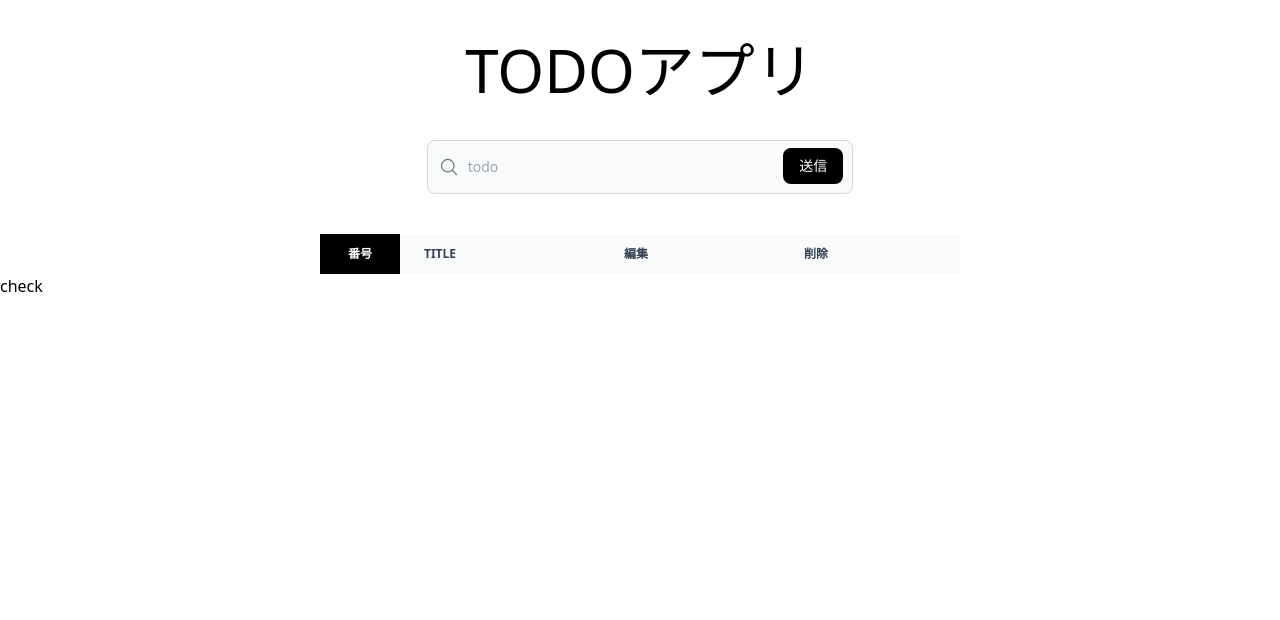
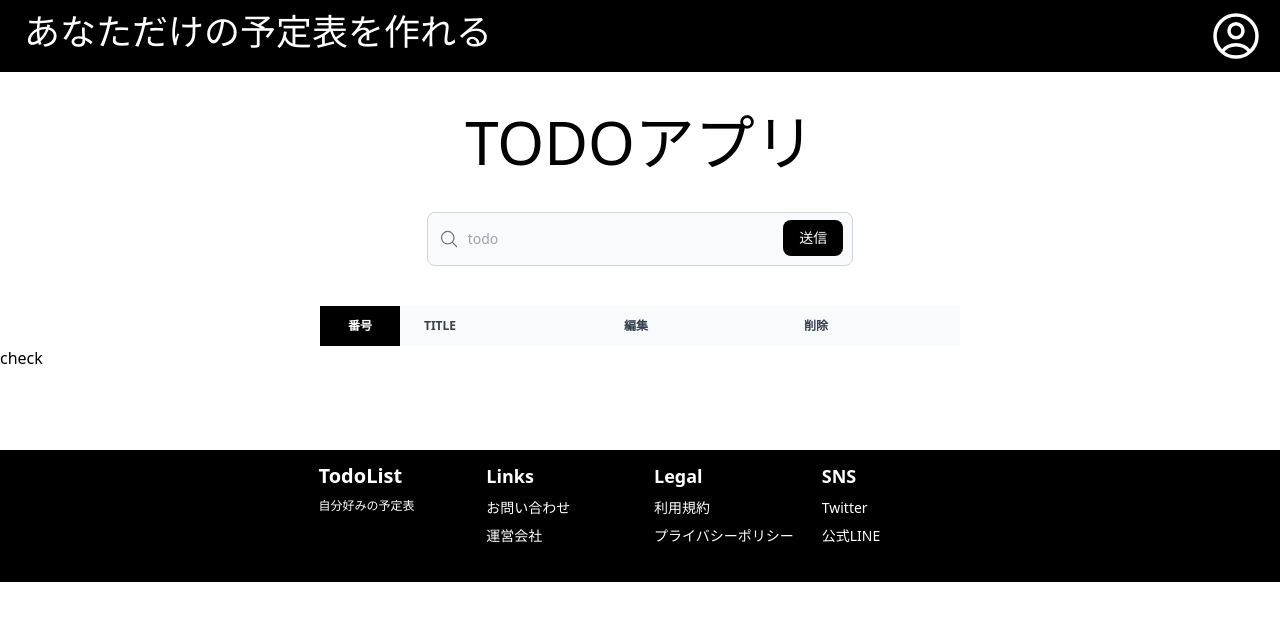
Before and after one commit to hokushi/todoapp, a Next.js app: page / in a window 1280 px wide. Shown: the top 620 px of the page. Built offline with nearby package versions, Linux system fonts and the light colour scheme.

Commit message:
baselayoutの作成

```diff
--- /dev/null
+++ b/components/baselayout.tsx
@@ -0,0 +1,110 @@
+import { Menu, Transition } from "@headlessui/react";
+import { UserCircleIcon } from "@heroicons/react/24/outline";
+import Link from "next/link";
+import { Fragment } from "react";
+
+const BaseLayout = ({ children }) => {
+  return (
+    <div className="box-border">
+      <header className="flex justify-between bg-black">
+        <div className="px-6 py-3 text-4xl font-medium text-main-900 text-white">あなただけの予定表を作れる</div>
+        <Menu as="div" className="relative">
+          <Menu.Button className="inline-flex justify-end rounded-md px-4 py-2 text-sm font-medium">
+            <UserCircleIcon className="w-14 h-14 text-white" />
+          </Menu.Button>
+
+          <Transition
+            as={Fragment}
+            enter="transition ease-out duration-100"
+            enterFrom="transform opacity-0 scale-95"
+            enterTo="transform opacity-100 scale-100"
+            leave="transition ease-in duration-75"
+            leaveFrom="transform opacity-100 scale-100"
+            leaveTo="transform opacity-0 scale-95"
+          >
+            <Menu.Items className="absolute right-0 z-10 mt-2 ml-20 mr-1 w-36 origin-top-right rounded-md bg-white shadow-lg ring-1 ring-black ring-opacity-5 focus:outline-none">
+              <Menu.Item>
+                {({ active }) => (
+                  <button
+                    className={`${
+                      active ? "bg-violet-500 text-white" : "text-gray-900"
+                    } group flex items-center w-full rounded-md pl-5 py-2 text-sm`}
+                  >
+                    マイページ
+                  </button>
+                )}
+              </Menu.Item>
+              <Menu.Item>
+                {({ active }) => (
+                  <button
+                    className={`${
+                      active ? "bg-violet-500 text-white" : "text-gray-900"
+                    } group flex items-center w-full rounded-md pl-5 py-2 text-sm`}
+                  >
+                    プロフィール編集
+                  </button>
+                )}
+              </Menu.Item>
+              <Menu.Item>
+                {({ active }) => (
+                  <button
+                    className={`${
+                      active ? "bg-violet-500 text-white" : "text-gray-900"
+                    } group flex items-center w-full rounded-md pl-5 py-2 text-sm`}
+                  >
+                    メール受信設定
+                  </button>
+                )}
+              </Menu.Item>
+              <Menu.Item>
+                {({ active }) => (
+                  <button
+                    className={`${
+                      active ? "bg-violet-500 text-white" : "text-gray-900"
+                    } group flex items-center w-full rounded-md pl-5 px-6 py-2 text-sm`}
+                  >
+                    ログアウト
+                  </button>
+                )}
+              </Menu.Item>
+            </Menu.Items>
+          </Transition>
+        </Menu>
+      </header>
+
+      <main>{children}</main>
+
+      <div className="box-border">
+      <footer className="flex justify-between bg-black mt-20">
+        <div className="px-6 py-3 grid md:px-10 md:grid-cols-4 md:gap-x-7 lg:mx-auto lg:max-w-screen-lg">
+          <div className="pb-6">
+            <p className="pb-2 text-xl text-main-900 font-bold text-white">TodoList</p>
+            <p className="text-xs text-white">自分好みの予定表</p>
+          </div>
+          <div className="pb-6">
+            <p className="mb-2 text-lg font-bold border-b-2 md:border-b-0 text-white">Links</p>
+            <p className="pb-2 text-sm text-white">お問い合わせ</p>
+            <p className="text-sm text-white">運営会社</p>
+          </div>
+          <div className="pb-6">
+            <p className="mb-2 text-lg font-bold border-b-2 md:border-b-0 text-white">Legal</p>
+            <p className="pb-2 text-sm text-white">利用規約</p>
+            <p className="text-sm text-white">プライバシーポリシー</p>
+          </div>
+          <div className="pb-6">
+            <p className="mb-2 text-lg font-bold border-b-2 md:border-b-0 text-white">SNS</p>
+            <Link href="">
+              <p className="pb-2 text-sm text-white hover:underline hover:text-blue-500">
+                Twitter
+              </p>
+            </Link>
+            <p className="text-sm text-white">公式LINE</p>
+          </div>
+        </div>
+      </footer>
+      </div>
+    </div>
+  );
+};
+
+export default BaseLayout;
--- a/package.json
+++ b/package.json
@@ -6,6 +6,7 @@
     "start": "next start"
   },
   "dependencies": {
+    "@headlessui/react": "^1.7.7",
     "@heroicons/react": "^2.0.13",
     "next": "latest",
     "react": "18.2.0",
--- a/pages/[edit].tsx
+++ b/pages/[edit].tsx
@@ -1,6 +1,8 @@
 import React, { useState, useEffect } from "react";
 import { useRouter } from "next/router";
 import Link from "next/link";
+import BaseLayout from "../components/baselayout";
+
 
 const Edit = () => {
 
@@ -33,7 +35,9 @@ const Edit = () => {
 
     return (
         <>
-          <div className="relative w-4/12 mx-auto mt-10">
+          <BaseLayout>
+          <div className="relative w-4/12 mx-auto mt-20 mb-96">
+            <div className="font-bold">編集後のスケジュール</div>
             <input
               type="search"
               value={todo}
@@ -55,6 +59,7 @@ const Edit = () => {
             </Link>
           </div>
           <button onClick={check}>check</button>
+          </BaseLayout>
         </>
       );
     };
--- a/pages/index.tsx
+++ b/pages/index.tsx
@@ -4,8 +4,7 @@ import { MagnifyingGlassIcon } from "@heroicons/react/24/outline";
 import Button from "../components/button";
 import Loading from "../components/loading";
 import Link from "next/link";
-
-
+import BaseLayout from "../components/baselayout";
 
 const Index = () => {
   const [todo, setTodo] = useState("");
@@ -50,6 +49,7 @@ const Index = () => {
   if (!loading) {
   return (
     <>
+      <BaseLayout>
       <div className="text-6xl flex justify-center mt-10">
         TODOアプリ
       </div>
@@ -134,6 +134,7 @@ const Index = () => {
           </table>
         </div>
         <button onClick={check}>check</button>
+        </BaseLayout>
     </>
   )
 }else {
```
Also changed, not shown: 1 other file (tests, documents, lock files or other folders).
